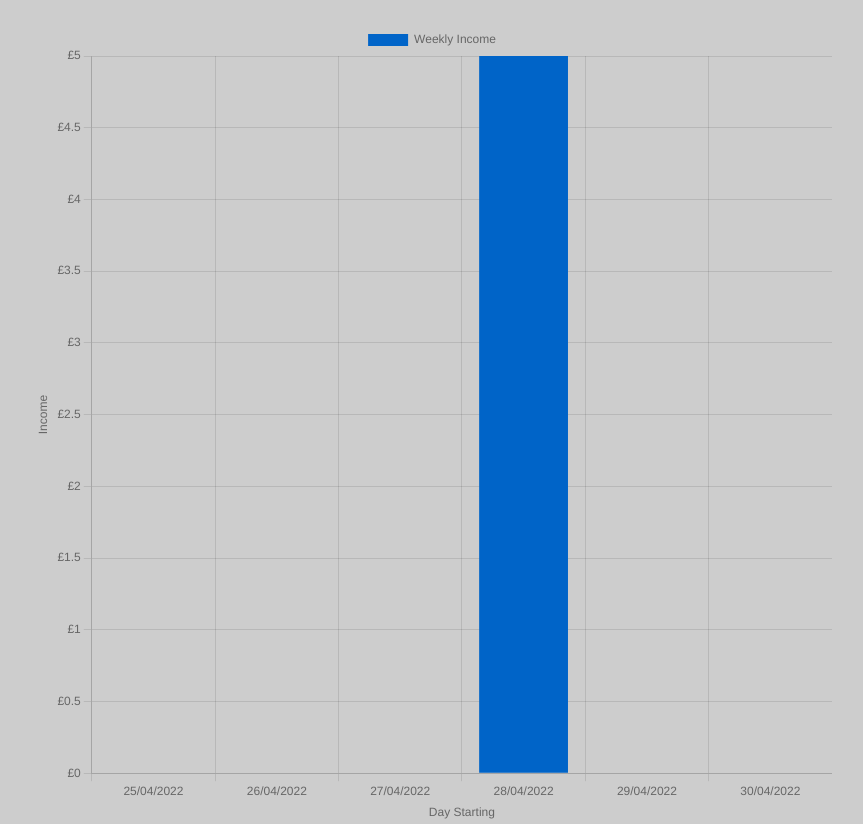
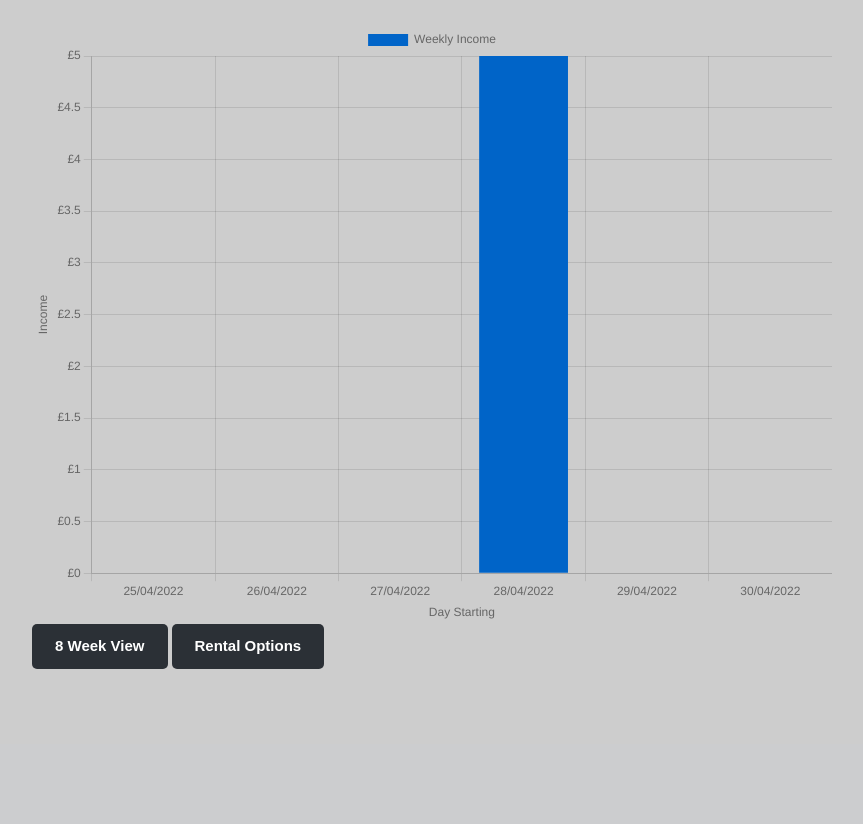
Before and after one commit to Maverick-Low/E-Scooter-Website, a Flask app: page /admin/statistics/week in a window 1280 px wide. Shown: the part 56-880 px from the top of the page, without its empty margins (53-916 px from the left). After the commit the page ends 725 px from the top, so only its background shows below. Run offline with Flask 2, Linux system fonts and the light colour scheme; the visitor is signed in with stand-in values (Sample User, id 1); data comes from the database, SQL or seed files in the repository; some libraries are stand-ins or nearby versions; some web fonts are replaced.

Commit message:
added buttons for stats views traversal

```diff
--- a/app/templates/graphs.html
+++ b/app/templates/graphs.html
@@ -15,7 +15,7 @@
     {{ sum }}
     <br>
     {% endfor %} -->
-    <canvas id="lineGraph" width="800" height="800"></canvas>
+    <canvas id="lineGraph" width="800" height="600"></canvas>
     <script>
         let graphWeeks = JSON.parse({{weeks | tojson }})
         let graphIncome = JSON.parse({{income | tojson }})
@@ -63,6 +63,8 @@
         });
     </script>
 </body>
+    <a href="/admin/statistics/week" class="myButton">Week Breakdown</a>
+    <a href="/admin/statistics/rental_option" class="myButton">Rental Options Breakdown</a>
 </html>
 
 {% endblock %}
--- a/app/templates/graphs_rental_option.html
+++ b/app/templates/graphs_rental_option.html
@@ -15,7 +15,7 @@
     {{ sum }}
     <br>
     {% endfor %} -->
-    <canvas id="lineGraph" width="800" height="800"></canvas>
+    <canvas id="lineGraph" width="800" height="600"></canvas>
     <script>
         let graphWeeks = JSON.parse({{weeks | tojson }})
         let graphIncome = JSON.parse({{income | tojson }})
@@ -63,6 +63,8 @@
         });
     </script>
 </body>
+    <a href="/admin/statistics" class="myButton">8 Week View</a>
+    <a href="/admin/statistics/week" class="myButton">Week Breakdown</a>
 </html>
 
 {% endblock %}
--- a/app/templates/graphs_week.html
+++ b/app/templates/graphs_week.html
@@ -15,7 +15,7 @@
     {{ sum }}
     <br>
     {% endfor %} -->
-    <canvas id="lineGraph" width="800" height="800"></canvas>
+    <canvas id="lineGraph" width="800" height="600"></canvas>
     <script>
         let graphWeeks = JSON.parse({{weeks | tojson }})
         let graphIncome = JSON.parse({{income | tojson }})
@@ -63,6 +63,8 @@
         });
     </script>
 </body>
+    <a href="/admin/statistics" class="myButton">8 Week View</a>
+    <a href="/admin/statistics/rental_option" class="myButton">Rental Options </a>
 </html>
 
 {% endblock %}
--- a/app/views.py
+++ b/app/views.py
@@ -263,11 +263,11 @@ def weekly_income():
         return redirect("/")
     # create_test_bookings()
     week_start_date = []  # Stores week start dates starting from the date a week ago today
-    week = (datetime.combine(datetime.now(), time.min)) - timedelta(weeks=1)
+    week = (datetime.combine(datetime.now(), time.min)) + timedelta(weeks=1)
     week_start_date.append(week)
-    sums = [0] * 6  # Stores the sum of the price for each booking within the corresponding week
+    sums = [0] * 8  # Stores the sum of the price for each booking within the corresponding week
 
-    for i in range(5):  # Let the graph show information going 10 weeks back from today
+    for i in range(7):  # Let the graph show information going 10 weeks back from today
         week = week - timedelta(weeks=1)
         week_start_date.append(week)
         # Find all bookings within a given week
@@ -284,6 +284,7 @@ def weekly_income():
     # Format the week start dates to a string day/month/year which will then be displayed in the graph
     count = 0
     for d in week_start_date:
+        d = d - timedelta(weeks=1)
         week_start_date[count] = str(d.strftime("%d/%m/%Y"))
         count += 1
     # week_start_date = ["1", "2", "3"]
```
